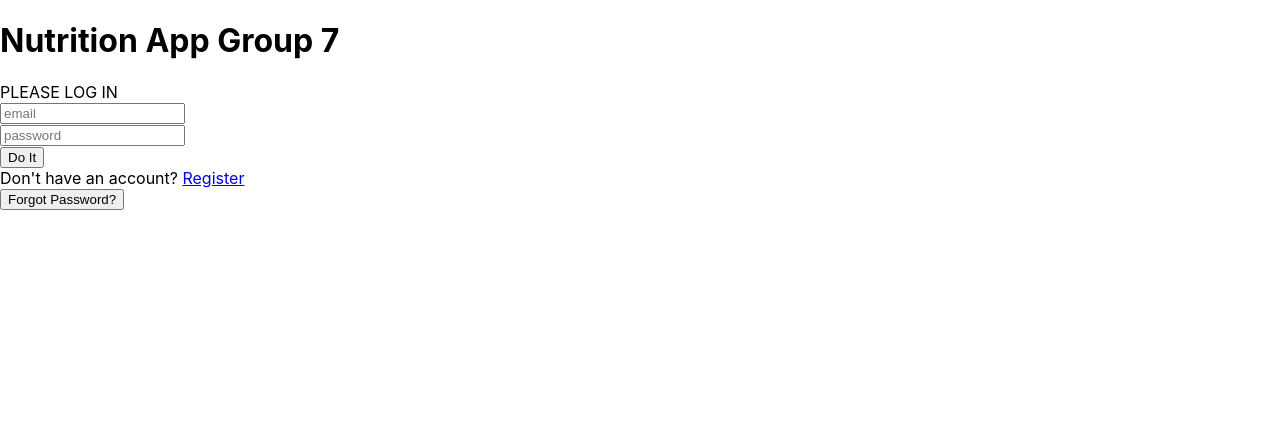
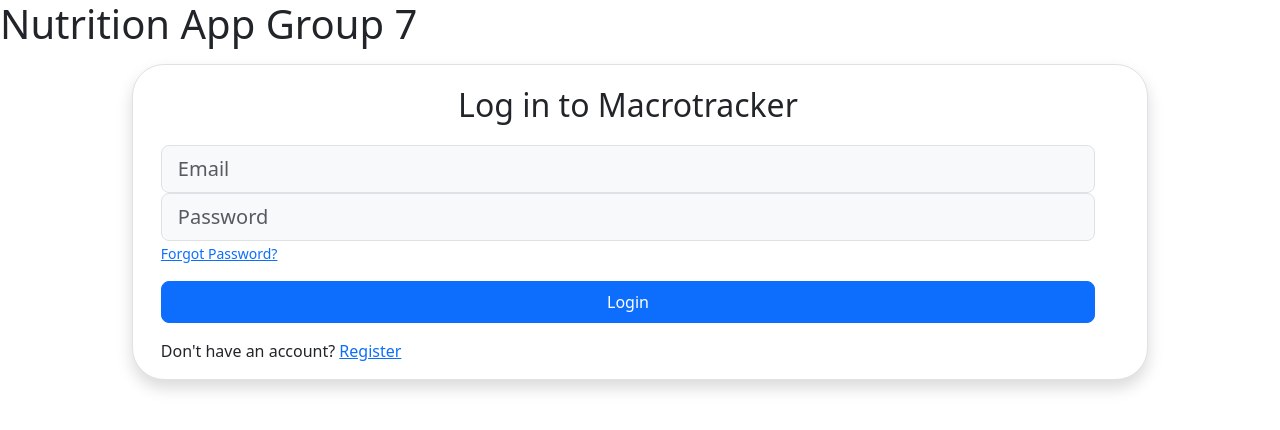
Before and after one commit to johnmichael-kane/Large-Project, a React (Create React App) app in the folder frontend/: page / in a window 1280 px wide. Shown: the top 430 px of the page. Built offline with nearby package versions, Linux system fonts and the light colour scheme.

Commit message:
Update Login.js
new stylization

```diff
--- a/frontend/src/components/Login.js
+++ b/frontend/src/components/Login.js
@@ -1,6 +1,7 @@
 import React, { useState } from 'react'
 import { Link } from 'react-router-dom';
 
+import 'bootstrap/dist/css/bootstrap.min.css'
 function Login()
 {
   let bp = require('./Path.js');
@@ -78,27 +79,41 @@ function Login()
     }
 
     return(
-      <div id="loginDiv">
+      <div>
+        <p></p>
+    <div class="container d-flex justify-content-center align-items-center">
+      <div class="row border rounded-5 p-3 bg-white shadow box-area">
+        <div class="row align-items-center">
+          <div class="header-text input-group-lg">
+            <p><font size="+3"><center>Log in to Macrotracker</center></font></p>
+          </div>
+
           <form onSubmit={doLogin}>
-        <span id="inner-title">PLEASE LOG IN</span><br />
-        <input type="text" id="loginName" placeholder="email"
-          ref={(c) => loginName = c} /><br />
-        <input type="password" id="loginPassword" placeholder="password"
-          ref={(c) => loginPassword = c} /><br />
-
-        <input type="submit" id="loginButton" class="buttons" value = "Do It"
-          onClick={doLogin} />
+            <div class="input-group mp-3">
+              <input type="text" class="form-control form-control-lg bg-light fs 6"
+              id="loginName" placeholder="Email" ref={(c) => loginName = c}></input>
+            </div>
+            <div class="input-group mp-3">
+              <input type="password" class="form-control form-control-lg bg-light fs 6"
+              id="loginPassword" placeholder="Password" ref={(c) => loginPassword = c}></input>
+            </div>
+            <div class="forgot">
+              <form onSubmit={requestPasswordReset}>
+                <small><a href="#" id="resetButton"onClick={requestPasswordReset}>Forgot Password?</a></small>
               </form>
-        <span id="loginResult">{message}</span>
+            </div>
+            <p></p>
+            <div class="input-group mb-3">
+              <button class="btn btn-lg btn-primary w-100 fs-6" onClick={doLogin}
+              input type="submit">Login</button>
+            </div>
+          </form>
           <div>
             <span>Don't have an account? </span>
             <Link to="/register">Register</Link>
           </div>
-        <div>
-        <form onSubmit={requestPasswordReset}>
-        <input type="submit" id="resetButton" class="buttons" value = "Forgot Password?"
-          onClick={requestPasswordReset} />
-          </form>
+        </div>
+      </div>
     </div>
     </div>
     );
```
Lines whose indentation alone changed are shown as unchanged.
